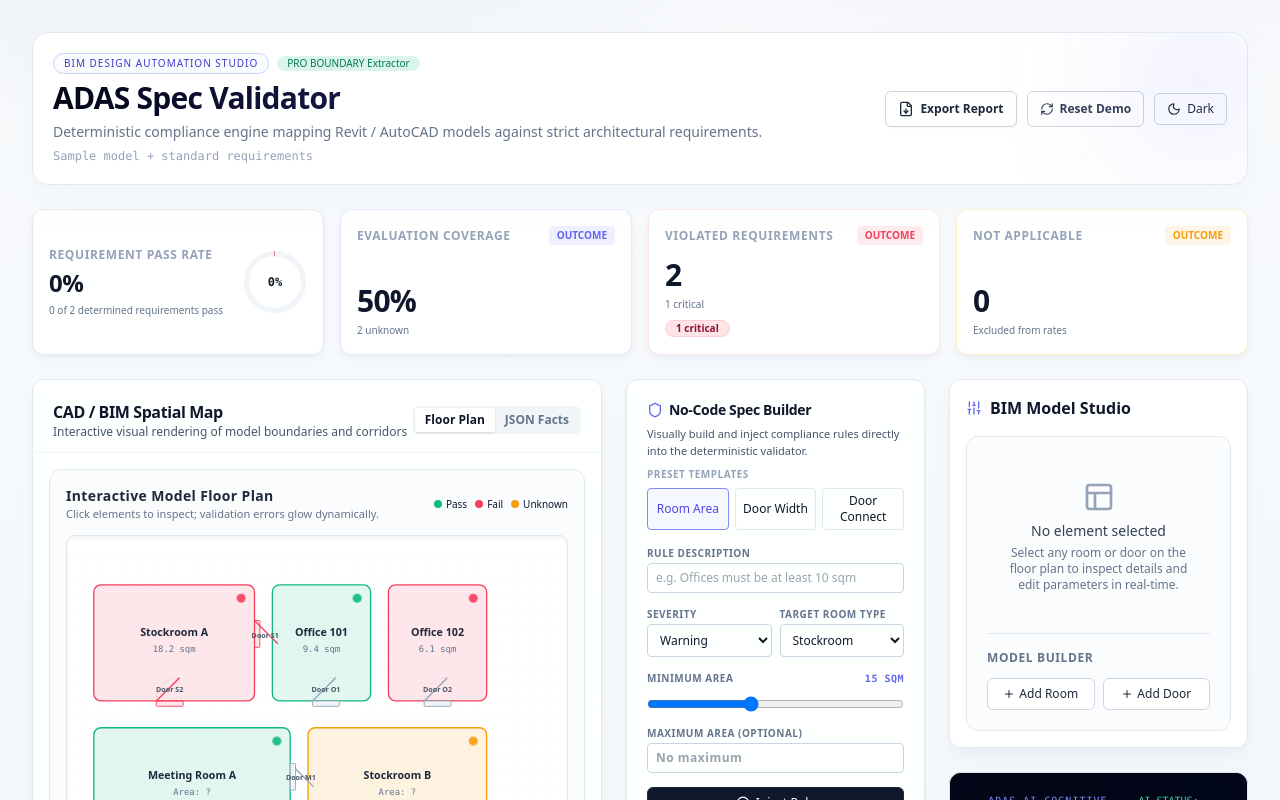
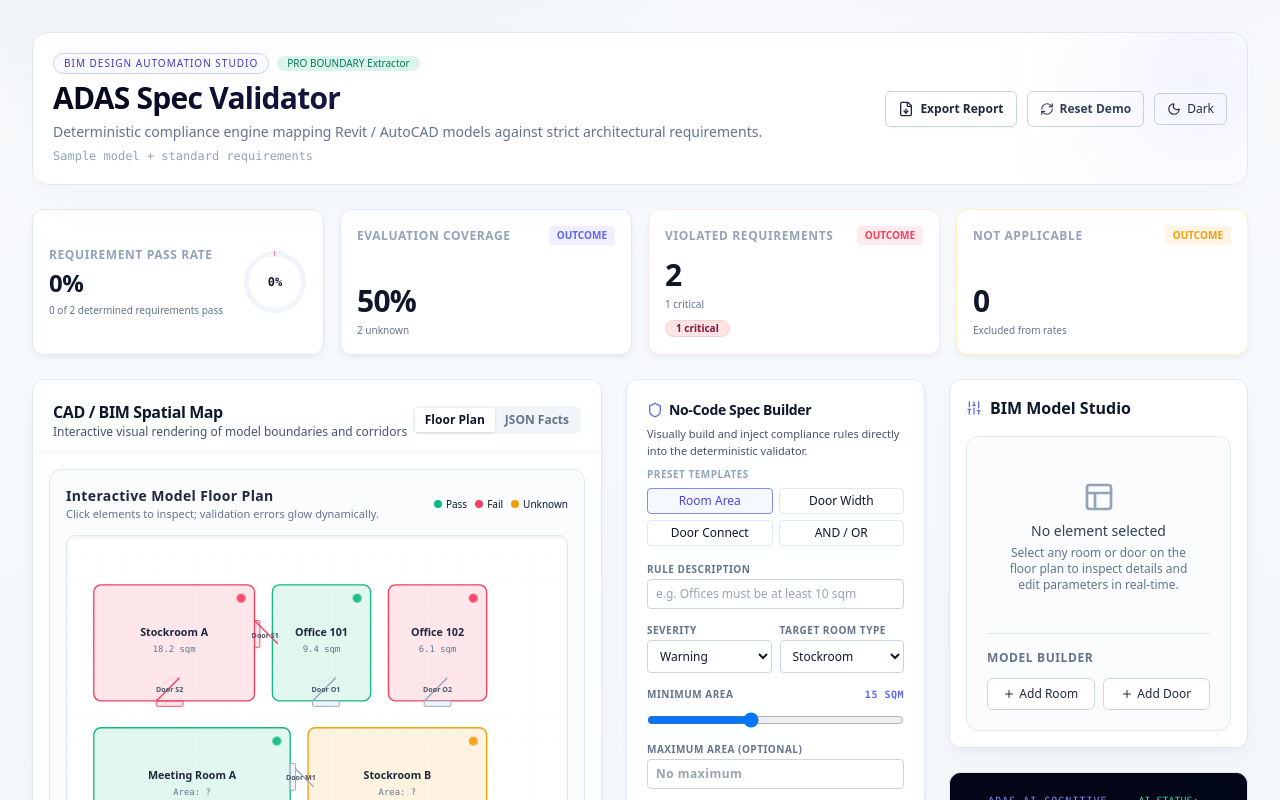
Before and after one commit to hans992/adas-spec-validator, a Next.js app: page / in a window 1280 px wide. Shown: the top 800 px of the page. Built offline with nearby package versions, Linux system fonts and the light colour scheme.

Commit message:
Add composite AND OR requirements

```diff
--- a/src/components/RuleBuilder.tsx
+++ b/src/components/RuleBuilder.tsx
@@ -3,7 +3,7 @@
 import { useState } from "react";
 import { PlusCircle, Shield, AlertCircle } from "lucide-react";
 import { requirementSchema } from "@/domain/schemas";
-import type { DoorQuantifier, Requirement, RoomType, ValidationSeverity } from "@/domain/types";
+import type { DoorQuantifier, LogicalOperator, Requirement, RoomType, ValidationSeverity } from "@/domain/types";
 import { Button } from "@/components/ui/button";
 import { Card, CardContent, CardDescription, CardHeader, CardTitle } from "@/components/ui/card";
 
@@ -15,7 +15,7 @@ interface RuleBuilderProps {
 }
 
 export function RuleBuilder({ onAddRequirement }: RuleBuilderProps) {
-  const [ruleType, setRuleType] = useState<"minimum_room_area" | "minimum_door_width_for_room_type" | "room_has_connected_door">("minimum_room_area");
+  const [ruleType, setRuleType] = useState<"minimum_room_area" | "minimum_door_width_for_room_type" | "room_has_connected_door" | "composite_room_rule">("minimum_room_area");
   const [title, setTitle] = useState("");
   const [severity, setSeverity] = useState<ValidationSeverity>("warning");
   const [roomType, setRoomType] = useState<RoomType>("stockroom");
@@ -24,6 +24,7 @@ export function RuleBuilder({ onAddRequirement }: RuleBuilderProps) {
   const [minDoorWidth, setMinDoorWidth] = useState(0.85);
   const [maxDoorWidth, setMaxDoorWidth] = useState<number | "">("");
   const [doorQuantifier, setDoorQuantifier] = useState<DoorQuantifier>("all");
+  const [logicalOperator, setLogicalOperator] = useState<LogicalOperator>("and");
 
   const [error, setError] = useState("");
 
@@ -60,12 +61,34 @@ export function RuleBuilder({ onAddRequirement }: RuleBuilderProps) {
         ...(maxDoorWidth === "" ? {} : { maxDoorWidthM: Number(maxDoorWidth) }),
         quantifier: doorQuantifier
       };
-    } else {
+    } else if (ruleType === "room_has_connected_door") {
       newReq = {
         id: uniqueId,
         title,
         type: "room_has_connected_door",
         severity
+      };
+    } else {
+      newReq = {
+        id: uniqueId,
+        title,
+        type: "composite_room_rule",
+        severity,
+        roomType,
+        operator: logicalOperator,
+        conditions: [
+          {
+            type: "room_area_range",
+            minAreaSqm: Number(minArea),
+            ...(maxArea === "" ? {} : { maxAreaSqm: Number(maxArea) })
+          },
+          {
+            type: "connected_door_width_range",
+            minDoorWidthM: Number(minDoorWidth),
+            ...(maxDoorWidth === "" ? {} : { maxDoorWidthM: Number(maxDoorWidth) }),
+            quantifier: doorQuantifier
+          }
+        ]
       };
     }
 
@@ -95,9 +118,13 @@ export function RuleBuilder({ onAddRequirement }: RuleBuilderProps) {
       setSeverity("warning");
       setRoomType("office");
       setMinDoorWidth(0.8);
-    } else {
+    } else if (presetType === "room_has_connected_door") {
       setTitle(`All corridors must be connected to doors`);
       setSeverity("warning");
+    } else {
+      setTitle("Office area and connected doors must satisfy the specification");
+      setSeverity("critical");
+      setRoomType("office");
     }
   }
 
@@ -117,7 +144,7 @@ export function RuleBuilder({ onAddRequirement }: RuleBuilderProps) {
         {/* Preset Rules */}
         <div>
           <p className="text-[10px] font-semibold uppercase tracking-wider text-slate-400 mb-1.5">Preset templates</p>
-          <div className="grid grid-cols-3 gap-1.5 text-xs">
+          <div className="grid grid-cols-2 gap-1.5 text-xs">
             <button
               type="button"
               onClick={() => handlePresetSelect("minimum_room_area")}
@@ -150,6 +177,17 @@ export function RuleBuilder({ onAddRequirement }: RuleBuilderProps) {
               }`}
             >
               Door Connect
+            </button>
+            <button
+              type="button"
+              onClick={() => handlePresetSelect("composite_room_rule")}
+              className={`rounded border p-1 text-center transition ${
+                ruleType === "composite_room_rule"
+                  ? "border-indigo-400 bg-indigo-50/50 text-indigo-600 dark:border-indigo-500 dark:bg-indigo-950/20 dark:text-indigo-400"
+                  : "border-slate-200 hover:bg-slate-50 dark:border-slate-800 dark:hover:bg-slate-800"
+              }`}
+            >
+              AND / OR
             </button>
           </div>
         </div>
@@ -210,8 +248,22 @@ export function RuleBuilder({ onAddRequirement }: RuleBuilderProps) {
             )}
           </div>
 
+          {ruleType === "composite_room_rule" && (
+            <label className="block text-[10px] font-bold uppercase tracking-wider text-slate-500 dark:text-slate-400">
+              Logical Operator
+              <select
+                value={logicalOperator}
+                onChange={(e) => setLogicalOperator(e.target.value as LogicalOperator)}
+                className={`mt-0.5 w-full rounded border border-slate-300 bg-white/70 px-2 py-1.5 text-xs normal-case dark:border-slate-800 dark:bg-slate-950 ${focusRing}`}
+              >
+                <option value="and">AND — both conditions must pass</option>
+                <option value="or">OR — either condition may pass</option>
+              </select>
+            </label>
+          )}
+
           {/* Dynamic Inputs */}
-          {ruleType === "minimum_room_area" && (
+          {(ruleType === "minimum_room_area" || ruleType === "composite_room_rule") && (
             <div className="space-y-2">
               <div className="flex justify-between text-[10px] font-bold text-slate-500 dark:text-slate-400 uppercase tracking-wider mb-0.5">
                 <label htmlFor="rule-min-area">Minimum Area</label>
@@ -242,7 +294,7 @@ export function RuleBuilder({ onAddRequirement }: RuleBuilderProps) {
             </div>
           )}
 
-          {ruleType === "minimum_door_width_for_room_type" && (
+          {(ruleType === "minimum_door_width_for_room_type" || ruleType === "composite_room_rule") && (
             <div className="space-y-2">
               <div className="flex justify-between text-[10px] font-bold text-slate-500 dark:text-slate-400 uppercase tracking-wider mb-0.5">
                 <label htmlFor="rule-min-door-width">Minimum Door Width</label>
```
